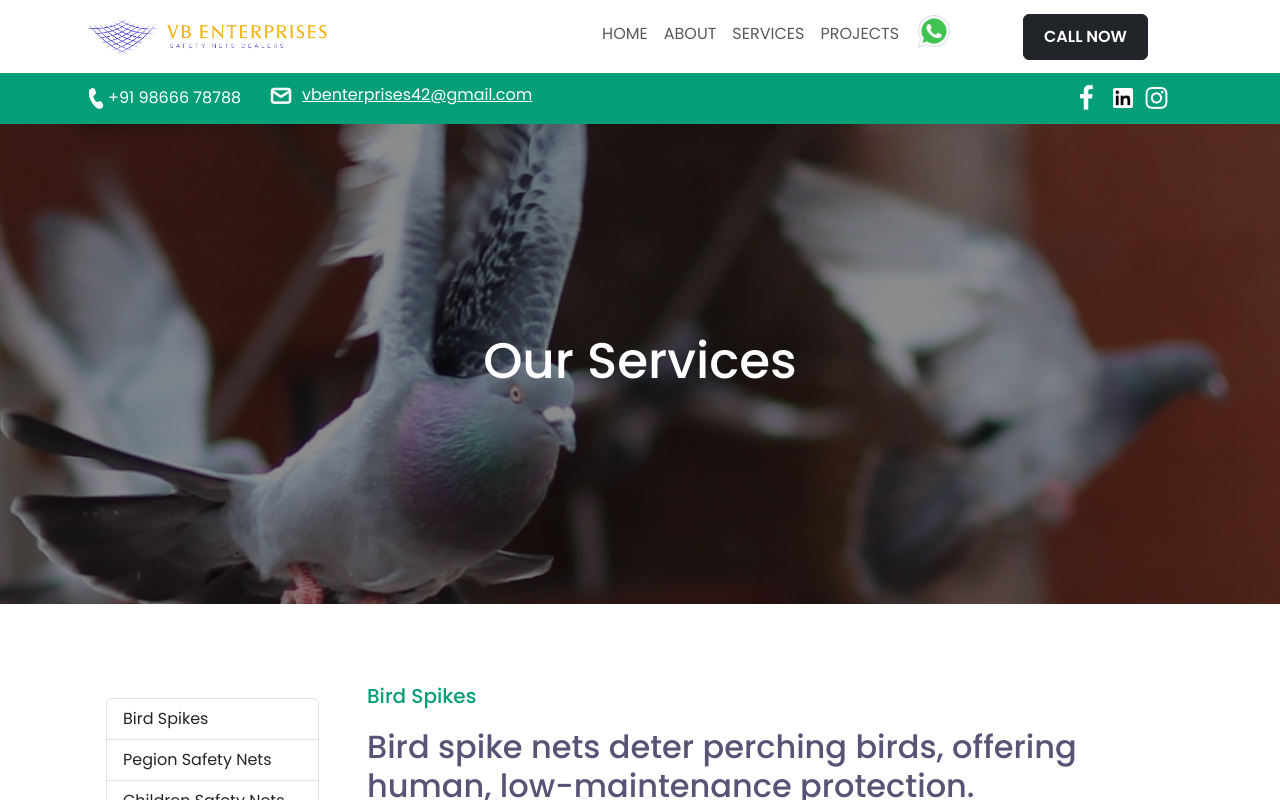
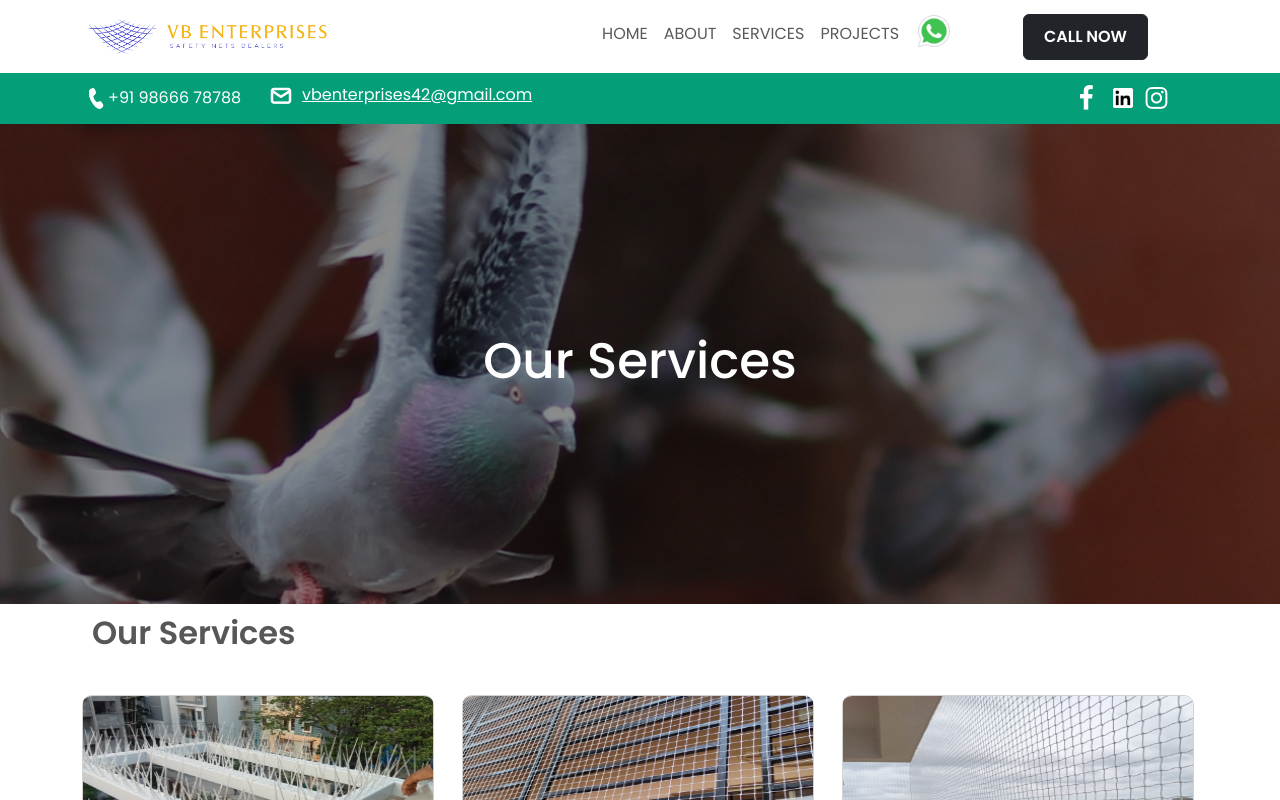
Before and after one commit to hk2166/VBe, a React (Create React App) app: page /services in a window 1280 px wide. Shown: the top 800 px of the page. Built offline with nearby package versions, Linux system fonts and the light colour scheme.

Commit message:
Initial commit: Adding VBEnterprise website code

```diff
--- a/src/pages/services.js
+++ b/src/pages/services.js
@@ -1,18 +1,19 @@
 import  { lazy, Suspense } from 'react';
 const LazyComponent7 = lazy(() => import('../components/content.js'));
 const LazyComponent8 = lazy(() => import('../components/front-image-services.js'));
+const LazyComponent13 = lazy(() => import('../components/cards.js'));
+
 function ServicePage() {
 
     return (
         <>
          <Suspense fallback={<div>Loading...</div>}>
+            <LazyComponent8 />
+            <LazyComponent13 />
+            <LazyComponent7 />
 
- <LazyComponent8  />
-      <LazyComponent7 />
-
- </Suspense>
-
-       </>
+         </Suspense>
+        </>
     )
 }
 export default ServicePage;
```
